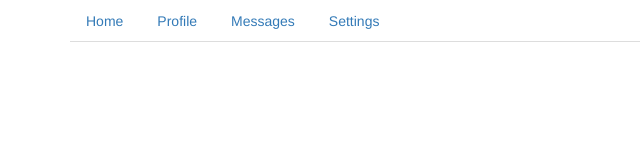
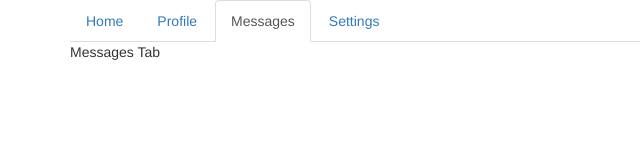
Before and after one commit to jeffdavidgreen/bootstrap-html5-history-tabs, a website: page index.html in a window 1280 px wide. Shown: the whole page, without its empty margins (0-640 px from the left). Drawn offline with nearby package versions, Linux system fonts and the light colour scheme.

Commit message:
Updated documentation. Made the history react to the active tab.

```diff
--- a/bootstrap-history-tabs.js
+++ b/bootstrap-history-tabs.js
@@ -1,16 +1,15 @@
 +function ($) {
     'use strict';
     $.fn.historyTabs = function() {
-
         var that = this;
         window.addEventListener('popstate', function(event) {
             if (event.state) {
                 $(that).filter('[href="' + event.state.url + '"]').tab('show');
             }
         });
-        return this.each(function( index, element) {
+        return this.each(function(index, element) {
             $(element).on('show.bs.tab', function() {
-                stateObject = {'url' : $(this).attr('href')};
+                var stateObject = {'url' : $(this).attr('href')};
 
                 if (window.location.hash && stateObject.url !== window.location.hash) {
                     window.history.pushState(stateObject, document.title, window.location.pathname + $(this).attr('href'));
@@ -18,7 +17,7 @@
                     window.history.replaceState(stateObject, document.title, window.location.pathname + $(this).attr('href'));
                 }
             });
-            if (!window.location.hash && !index) {
+            if (!window.location.hash && $(element).is('.active')) {
                 // Shows the first element if there are no query parameters.
                 $(element).tab('show');
             } else if ($(this).attr('href') === window.location.hash) {
--- a/index.html
+++ b/index.html
@@ -11,14 +11,14 @@
                 <ul class="nav nav-tabs" role="tablist">
                     <li role="presentation"><a href="#home" aria-controls="home" role="tab" data-toggle="tab">Home</a></li>
                     <li role="presentation"><a href="#profile" aria-controls="profile" role="tab" data-toggle="tab">Profile</a></li>
-                    <li role="presentation"><a href="#messages" aria-controls="messages" role="tab" data-toggle="tab">Messages</a></li>
+                    <li role="presentation"><a href="#messages" class="active" aria-controls="messages" role="tab" data-toggle="tab">Messages</a></li>
                     <li role="presentation"><a href="#settings" aria-controls="settings" role="tab" data-toggle="tab">Settings</a></li>
                 </ul>
                 <!-- Tab panes -->
                 <div class="tab-content">
                     <div role="tabpanel" class="tab-pane" id="home">Home Tab</div>
                     <div role="tabpanel" class="tab-pane" id="profile">Profile Tab</div>
-                    <div role="tabpanel" class="tab-pane" id="messages">Messages Tab</div>
+                    <div role="tabpanel" class="tab-pane active" id="messages">Messages Tab</div>
                     <div role="tabpanel" class="tab-pane" id="settings">Settings Tab</div>
                 </div>
             </div>
```
Also changed, not shown: README.md.
